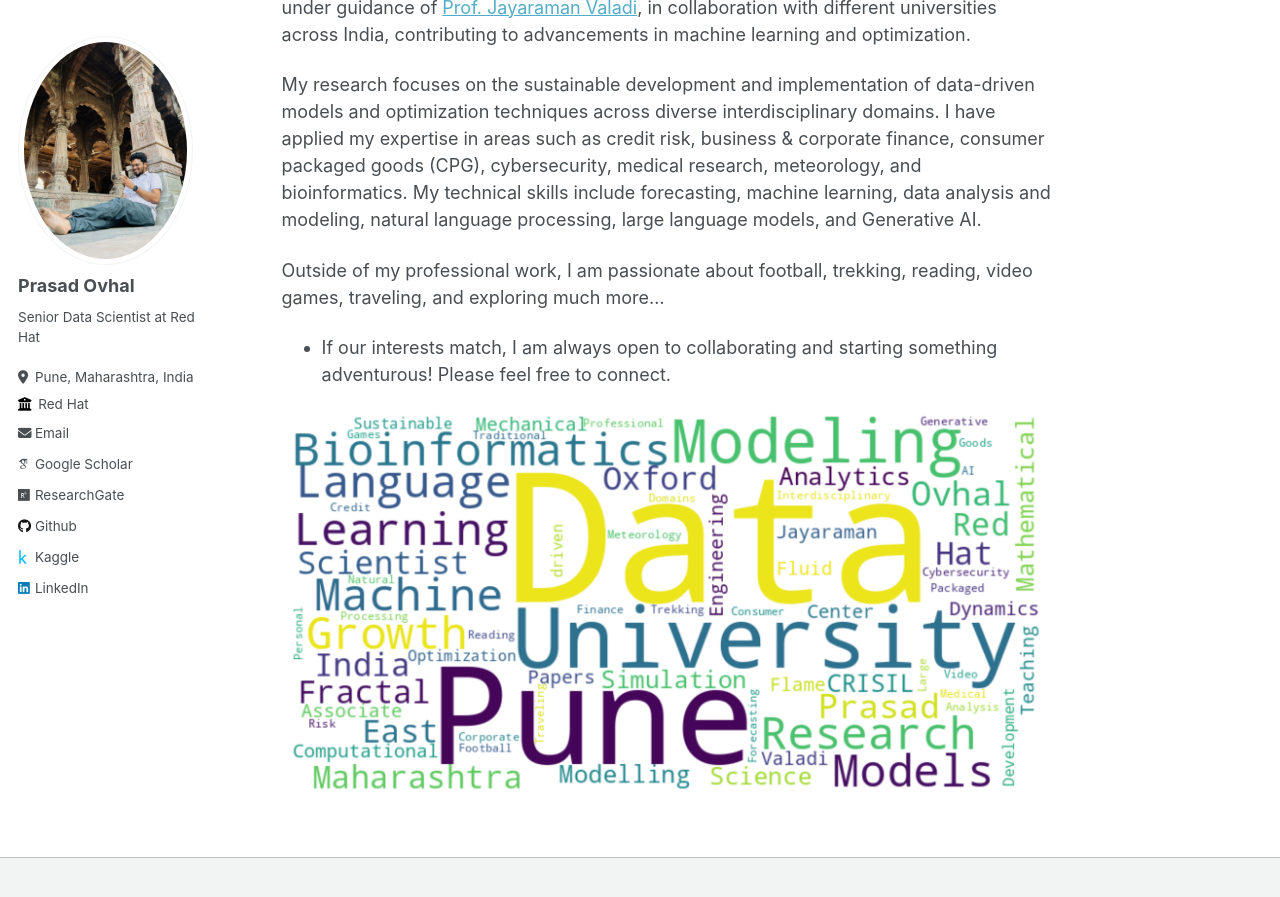
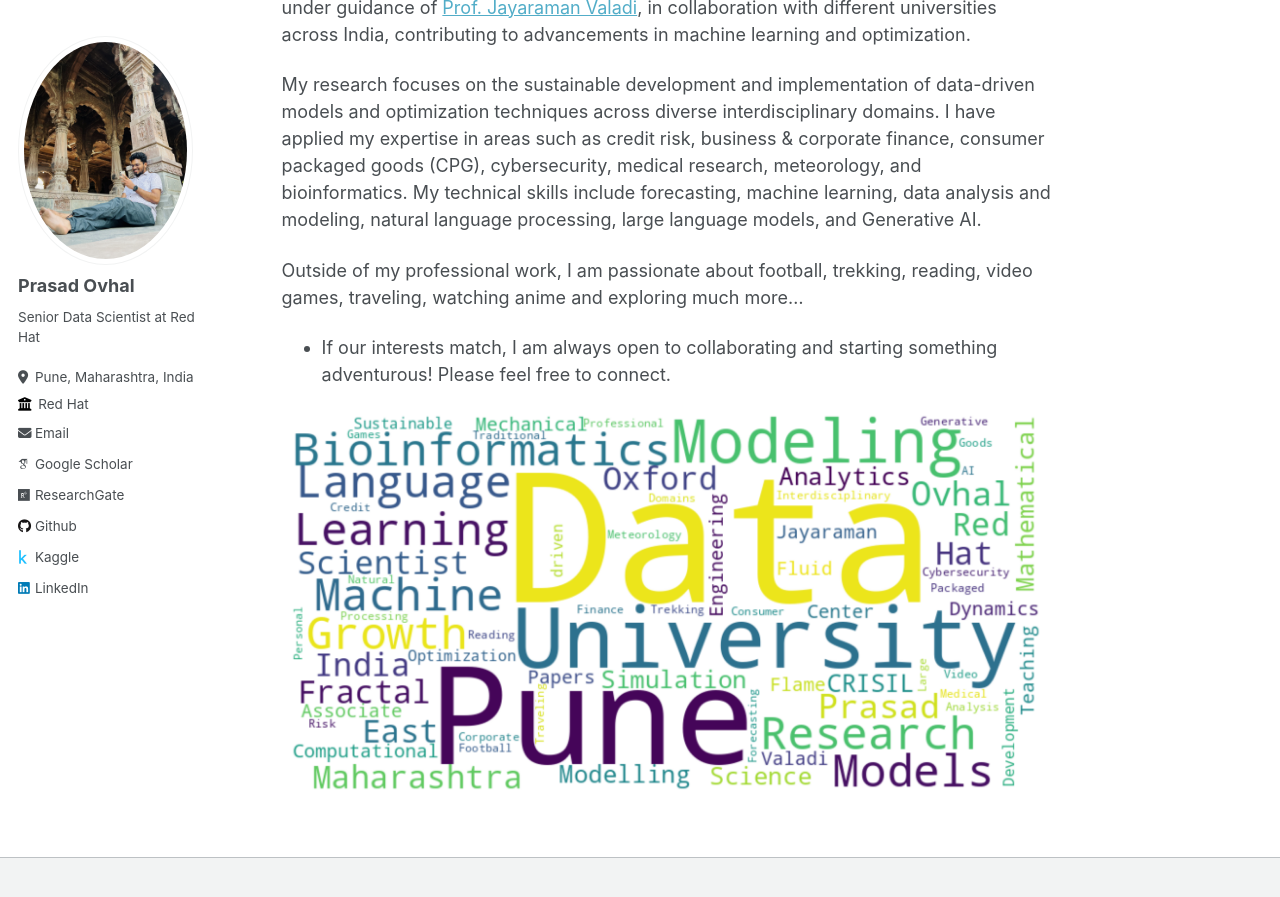
Before and after one commit to prasadovhal/prasadovhal.github.io, a Jekyll site: the page built from _pages/about.md, in a window 1280 px wide and 900 px high, scrolled down 611 px. Shown: the top 897 px of the window. Built offline with Jekyll 4.4.1, drawn with Linux system fonts in a browser that asks for light colours; some web fonts are replaced.

Commit message:
added about books

```diff
--- a/_pages/about.md
+++ b/_pages/about.md
@@ -21,7 +21,7 @@
 
 My research focuses on the sustainable development and implementation of data-driven models and optimization techniques across diverse interdisciplinary domains. I have applied my expertise in areas such as credit risk, business & corporate finance, consumer packaged goods (CPG), cybersecurity, medical research, meteorology, and bioinformatics. My technical skills include forecasting, machine learning, data analysis and modeling, natural language processing, large language models, and Generative AI.
 
-Outside of my professional work, I am passionate about football, trekking, reading, video games, traveling, and exploring much more...
+Outside of my professional work, I am passionate about football, trekking, reading, video games, traveling, watching anime and exploring much more...
 
 * If our interests match, I am always open to collaborating and starting something adventurous! Please feel free to connect.
 
```
Also changed, not shown: _portfolio/books.md (added, +19 -0 lines), images/posters/books.jpg (added).
